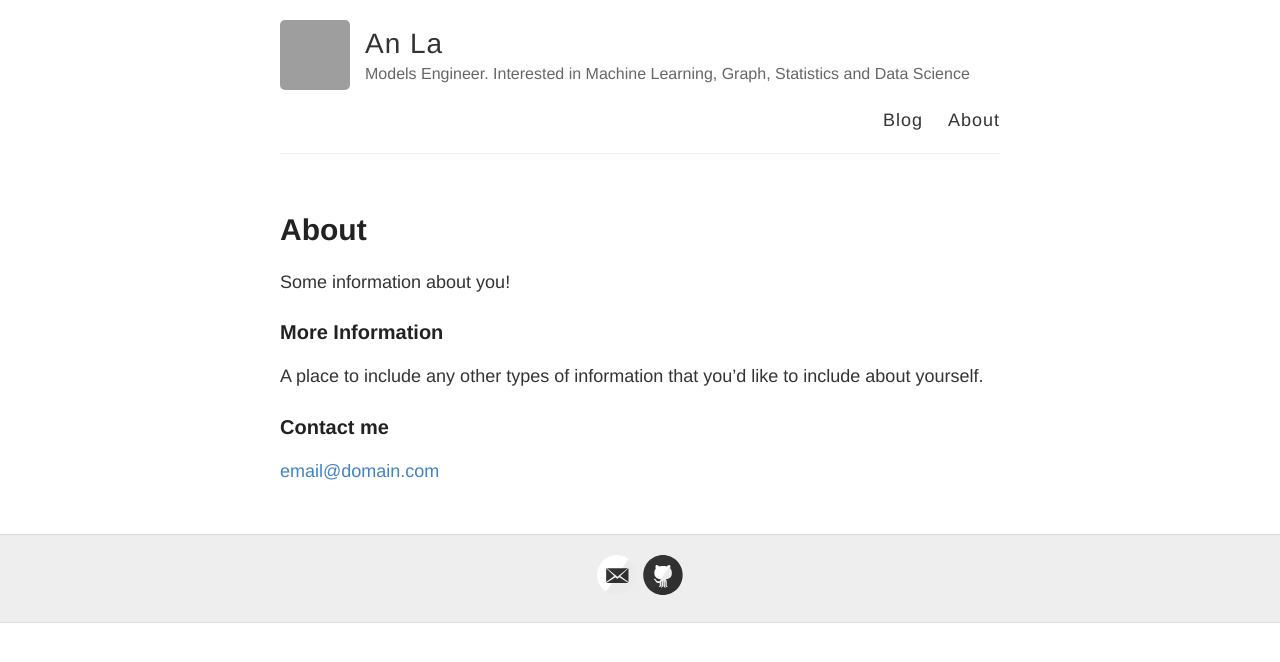
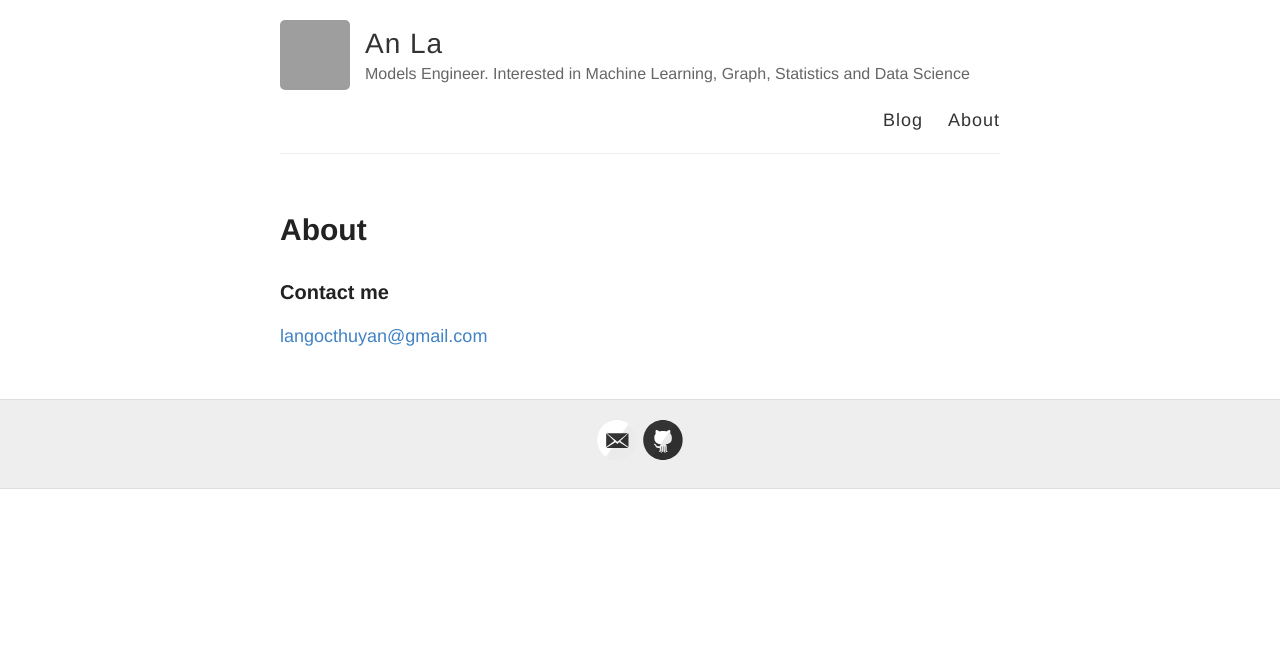
Before and after one commit to anla11/anla11.github.io, a Jekyll site: the page built from about.md, in a window 1280 px wide. Shown: the top 662 px of the page. Built offline with Jekyll 4.4.1, drawn with Linux system fonts in a browser that asks for light colours; grey boxes are pictures that could not be loaded.

Commit message:
Update about.md

```diff
--- a/about.md
+++ b/about.md
@@ -4,12 +4,6 @@
 permalink: /about/
 ---
 
-Some information about you!
-
-### More Information
-
-A place to include any other types of information that you'd like to include about yourself.
-
 ### Contact me
 
-[email@domain.com](mailto:email@domain.com)
+[langocthuyan@gmail.com](mailto:langocthuyan@gmail.com)
```
